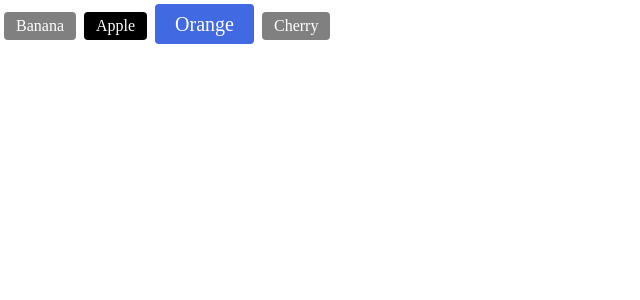
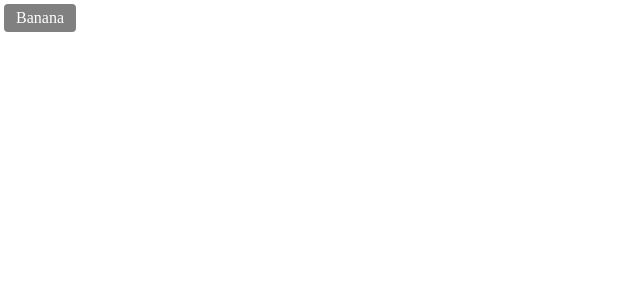
Before and after one commit to soi-ha/Studying, a Vue app in the folder fastCampus/vue3-start/: page / in a window 1280 px wide. Shown: the top 300 px of the page, without its empty margins (0-640 px from the left). Built offline with nearby package versions, Linux system fonts and the light colour scheme.

Commit message:
컴포넌트: 속성상속

```diff
--- a/fastCampus/vue3-start/src/App.vue
+++ b/fastCampus/vue3-start/src/App.vue
@@ -1,15 +1,9 @@
 <template>
-  <MyBtn>Banana</MyBtn>
   <MyBtn
-    :color="color">
-    Apple
+    class="soha"
+    style="color: red;">
+    Banana
   </MyBtn>
-  <MyBtn
-    large
-    color="royalblue">
-    Orange
-  </MyBtn>
-  <MyBtn>Cherry</MyBtn>
 </template>
 
 <script>
@@ -18,11 +12,6 @@ import MyBtn from '~/components/MyBtn'
 export default {
   components: {
     MyBtn
-  },
-  data() {
-    return {
-      color: '#000'
-    }
   }
 }
 </script>
--- a/fastCampus/vue3-start/src/components/MyBtn.vue
+++ b/fastCampus/vue3-start/src/components/MyBtn.vue
@@ -1,28 +1,17 @@
 <!-- eslint-disable vue/multi-word-component-names -->
 <template>
-  <div
-    :class="{ large }"
-    :style="{ backgroundColor: color }"
-    class="btn">
+  <div class="btn">
     <slot></slot>
   </div>
+  <div
+    v-bind="$attrs"></div>
 </template>
 
 <script>
 export default {
-  props: {
-    color: {
-      type: String,
-      default: 'gray'
-    },
-    large: {
-      type: Boolean,
-      default: false
-    },
-    text: {
-      type: String,
-      default: ''
-    }
+  inheritAttrs: false,
+  created() {
+    console.log(this.$attrs)
   }
 }
 </script>
@@ -37,9 +26,5 @@ export default {
     background-color: gray;
     color: white;
     cursor: pointer;
-    &.large {
-      font-size: 20px;
-      padding: 10px 20px;
-    }
   }
 </style>
```
